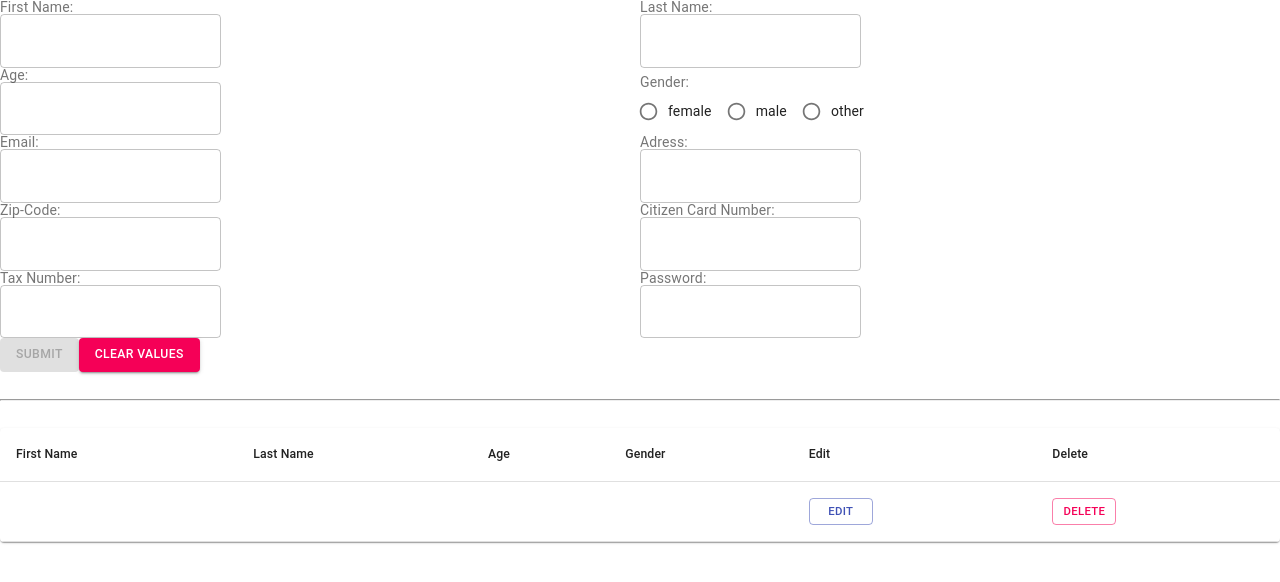
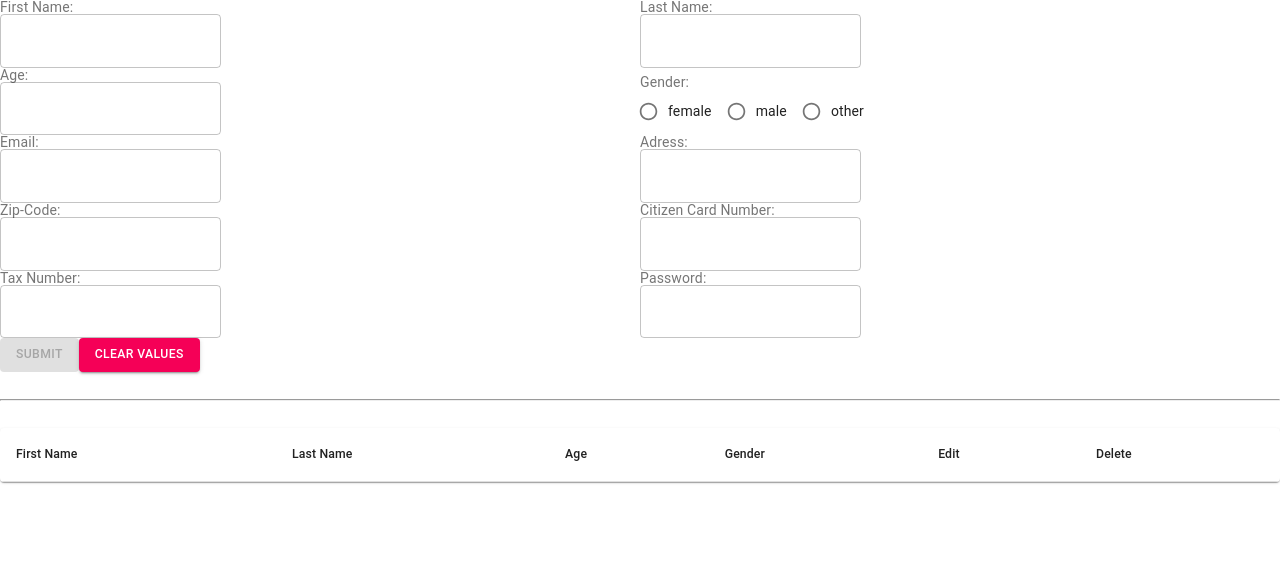
Before and after one commit to TiagoSilva-artRepo/redux-form, a React (Create React App) app: page / in a window 1280 px wide. Shown: the top 582 px of the page. Built offline with nearby package versions, Linux system fonts and the light colour scheme.

Commit message:
delete user functionality

```diff
--- a/src/actions/index.js
+++ b/src/actions/index.js
@@ -1,13 +1,15 @@
-export const selectUser = (user) => {
+let newId=0;
+
+export const addUser = (user) => {
     return {
-        type: "USER_SELECTED",
-        payload: user,
+        type: "ADD_USER",
+        payload: {id: newId++, ...user},
     };
 };
 
-export const addUser = (user) => {
+export const deleteUser = (id) => {
     return {
-        type: "USER_ADDED",
-        payload: user,
+        type: "DELETE_USER",
+        payload: id,
     };
 };
--- a/src/containers/user-list.js
+++ b/src/containers/user-list.js
@@ -1,7 +1,7 @@
 import React from "react";
 import { bindActionCreators } from "redux";
 import { connect } from "react-redux";
-import { selectUser } from "../actions/index";
+import { deleteUser } from "../actions/index";
 import Table from "@material-ui/core/Table";
 import TableBody from "@material-ui/core/TableBody";
 import TableCell from "@material-ui/core/TableCell";
@@ -11,14 +11,14 @@ import TableRow from "@material-ui/core/TableRow";
 import Paper from "@material-ui/core/Paper";
 import Button from "@material-ui/core/Button";
 
-const UserList = ({ users, selectUser }) => {
-    const createData = (firstName, lastName, age, gender) => {
-        return { firstName, lastName, age, gender };
+const UserList = ({ users, deleteUser }) => {
+    const createData = (id, firstName, lastName, age, gender) => {
+        return { id, firstName, lastName, age, gender };
     };
 
     const createListItem = () => {
         return users.map((user) => {
-            return createData(user.firstName, user.lastName, user.age, user.gender);
+            return createData(user.id, user.firstName, user.lastName, user.age, user.gender);
         });
     };
 
@@ -37,13 +37,32 @@ const UserList = ({ users, selectUser }) => {
                 </TableHead>
                 <TableBody key="body">
                     {createListItem().map((user) => (
-                            <TableRow key={user.id} onClick={() => selectUser(user)}>
+                        <TableRow key={user.id}>
                             <TableCell key={"firstName-row-" + user.id}>{user.firstName}</TableCell>
                             <TableCell key={"lastName-row-" + user.id}>{user.lastName}</TableCell>
                             <TableCell key={"age-row-" + user.id}>{user.age}</TableCell>
                             <TableCell key={"gender-row-" + user.id}>{user.gender}</TableCell>
-                                <TableCell key={"edit-row-" + user.id}><Button key={"button-edit-" + user.id} color="primary" variant="outlined" size="small">Edit</Button></TableCell>
-                                <TableCell key={"delete-row-" + user.id}><Button key={"button-delete-" + user.id} color="secondary" variant="outlined" size="small">Delete</Button></TableCell>
+                            <TableCell key={"edit-row-" + user.id}>
+                                <Button
+                                    key={"button-edit-" + user.id}
+                                    color="primary"
+                                    variant="outlined"
+                                    size="small"
+                                >
+                                    Edit
+                                </Button>
+                            </TableCell>
+                            <TableCell key={"delete-row-" + user.id}>
+                                <Button
+                                    key={"button-delete-" + user.id}
+                                    onClick={(user) => deleteUser(user.id)}
+                                    color="secondary"
+                                    variant="outlined"
+                                    size="small"
+                                >
+                                    Delete
+                                </Button>
+                            </TableCell>
                         </TableRow>
                     ))}
                 </TableBody>
@@ -59,7 +78,7 @@ function mapStateToProps(state) {
 }
 
 function mapDispatchToProps(dispatch) {
-    return bindActionCreators({ selectUser: selectUser }, dispatch);
+    return bindActionCreators({ deleteUser: deleteUser }, dispatch);
 }
 
 export default connect(mapStateToProps, mapDispatchToProps)(UserList);
--- a/src/reducers/reducer-users.js
+++ b/src/reducers/reducer-users.js
@@ -1,16 +1,16 @@
-const initialUsers = [{}];
+const initialUsers = [];
 
 export const Users = (state = initialUsers, action) => {
     switch (action.type) {
-        case "USER_ADDED":
+        case "ADD_USER":
             return [
                 ...state,
                 {
                     ...action.payload,
                 },
             ];
-        case "USER_SELECTED":
-            return state;
+        case "DELETE_USER":
+            return state.filter( (id) => id === action.payload);
         default:
             return state;
     }
```
Lines whose indentation alone changed are shown as unchanged.
